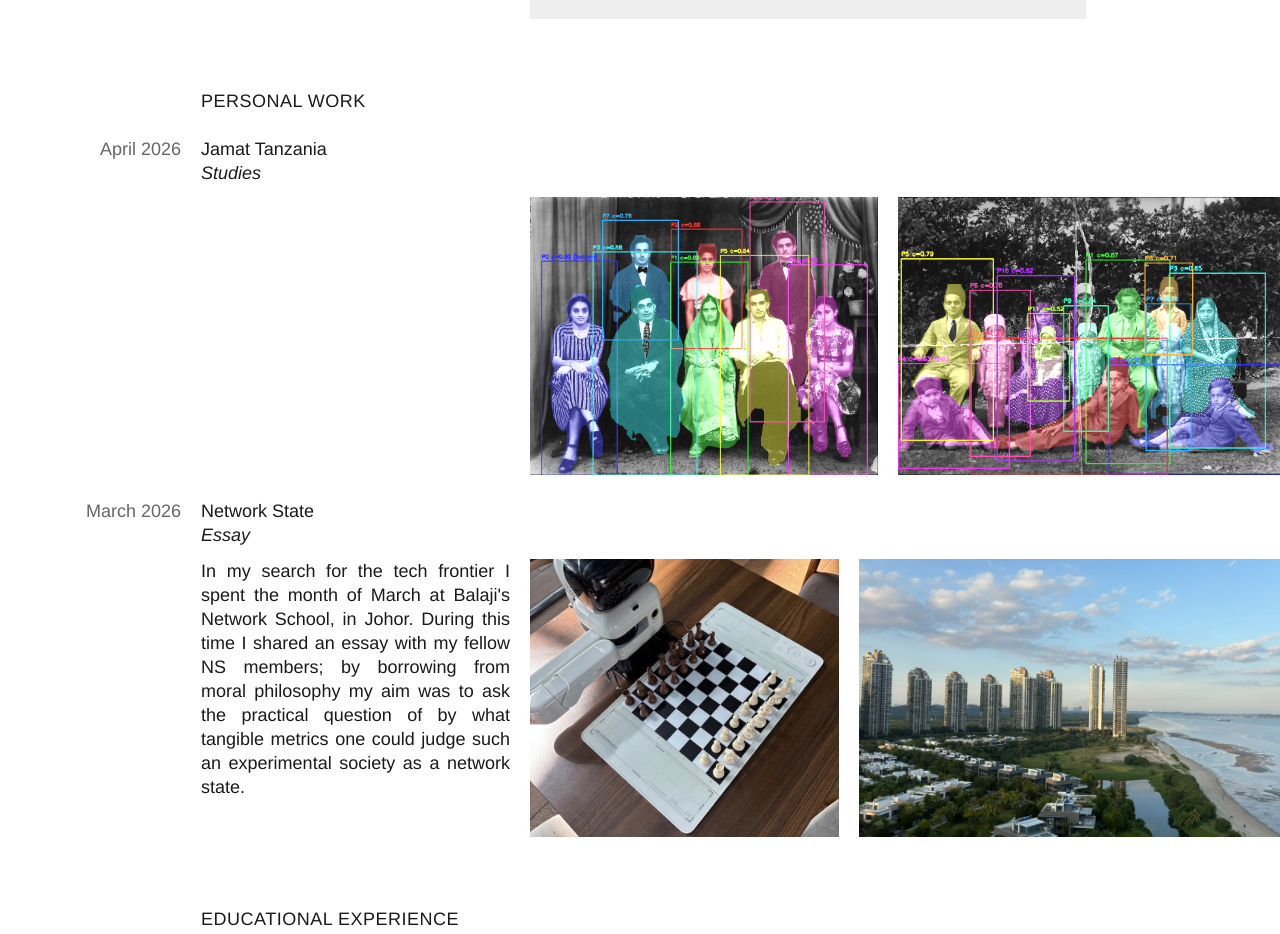
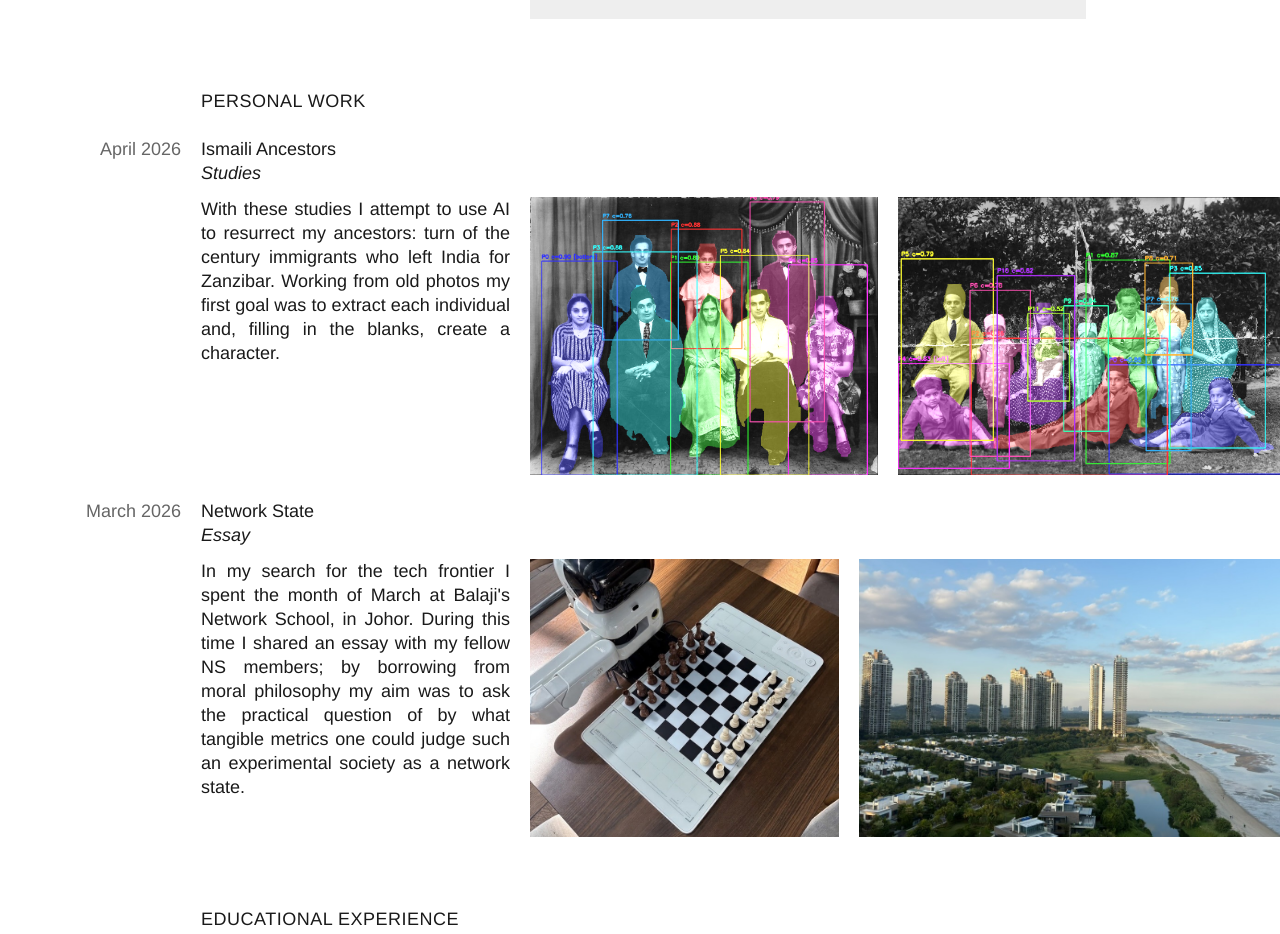
Before and after one commit to thenoorani/portfolio-website, a React (Vite) app: page / in a window 1280 px wide. Shown: the part 4300-5234 px from the top of the page. Built offline with nearby package versions, Linux system fonts and the light colour scheme; grey boxes are pictures that could not be loaded.

Commit message:
Content: update title and text for Ismaili Ancestors section

```diff
--- a/src/App.jsx
+++ b/src/App.jsx
@@ -224,11 +224,13 @@ function App() {
           <div className="cv-grid">
             <div className="style-date">April 2026</div>
             <div>
-              <div className="style-role-title">Jamat Tanzania</div>
+              <div className="style-role-title">Ismaili Ancestors</div>
               <div className="style-employee">Studies</div>
 
               <div className="gallery-scroll">
-                <div className="gallery-paragraph style-paragraph"></div>
+                <div className="gallery-paragraph style-paragraph">
+                  With these studies I attempt to use AI to resurrect my ancestors: turn of the century immigrants who left India for Zanzibar. Working from old photos my first goal was to extract each individual and, filling in the blanks, create a character.
+                </div>
                 <MediaImage src="/jamat-1.png" alt="Jamat Tanzania Image 1" className="gallery-square" style={{ objectFit: 'contain' }} />
                 <MediaImage src="/jamat-0.png" alt="Jamat Tanzania Image 2" className="gallery-square" style={{ objectFit: 'contain' }} />
                 <MediaImage src="/jamat-2.png" alt="Flowchart Pipeline" className="gallery-square" style={{ objectFit: 'contain', backgroundColor: 'white' }} />
```
